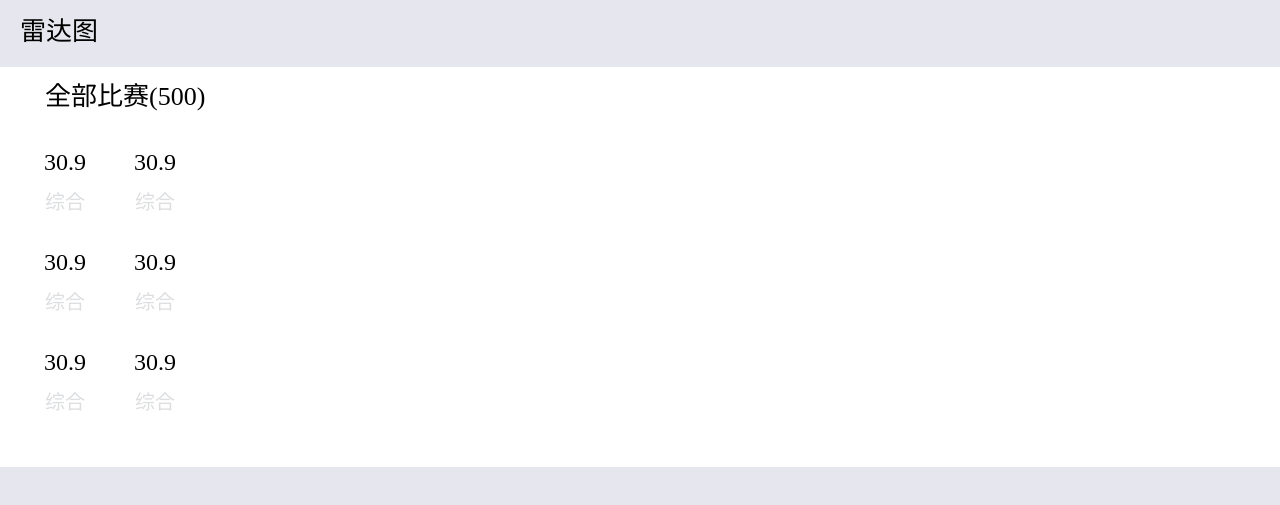
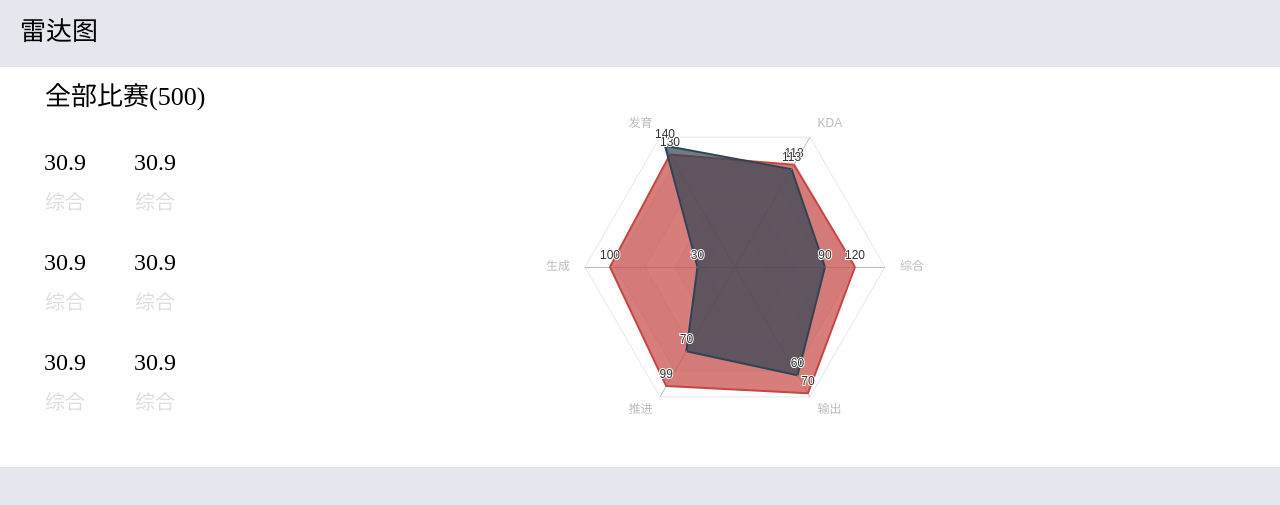
Before and after one commit to muyingjie/littleleague, a plain HTML site: page m_index.html in a window 1280 px wide. Shown: the part 263-768 px from the top of the page. Drawn offline with nearby package versions, Linux system fonts and the light colour scheme.

Commit message:
echarts雷达图

```diff
--- a/m_index.html
+++ b/m_index.html
@@ -2,6 +2,11 @@
 <html lang="en">
 <head>
     <meta charset="UTF-8">
+    <meta http-equiv="X-UA-Compatible" content="IE=edge,chrome=1">
+    <meta name="viewport" content="width=device-width,initial-scale=0.5,minimum-scale=0.5,maximum-scale=0.5,user-scalable=no">
+    <meta name="format-detection" content="telephone=no">
+    <meta name="apple-mobile-web-app-capable" content="yes">
+    <meta http-equiv="pragma" content="no-cache">
     <title>Document</title>
     <style>
         @media only screen and (min-width: 640px){ html{ font-size: 62.5%; }}
@@ -29,15 +34,96 @@
         .radar .left{ padding-left: 2rem;}
         .radar .left .t{ height: 6rem; line-height: 6rem; padding-left: 2.5rem;}
         .radar .left .data-wrap{ width: 18rem;}
-        .radar .left .data-wrap .item{ width: 50%; padding: 1rem 2rem; box-sizing: border-box;}
+        .radar .left .data-wrap .item{ width: 50%; padding: 1rem 2rem; box-sizing: border-box; transition: .5s; position: relative; left: -100%;}
         .radar .left .data-wrap .item .num{ height: 5rem; line-height: 5rem; color: #000000; text-align: center; font-size: 2.4rem;}
         .radar .left .data-wrap .item .txt{ height: 3rem; line-height: 3rem; color: #dddee0; text-align: center; font-size: 2rem;}
+        .radar .chart{ width: calc(100% - 22rem); height: 100%;}
     </style>
     <script src="jquery-2.2.4.js"></script>
     <script src="echarts.js"></script>
     <script>
         $(function(){
+            var myChart = echarts.init($(".chart").get(0));
+            var option = {
+                radar: {
+                    indicator: [
+                        { name: '综合', max: 150 },
+                        { name: 'KDA', max: 150 },
+                        { name: '发育', max: 150 },
+                        { name: '生成', max: 120 },
+                        { name: '推进', max: 108 },
+                        { name: '输出', max: 72 }
+                    ],
+                    startAngle: 0
+                },
+                series: [
+                    {
+                        name: '成绩单',
+                        type: 'radar',
+                        radarIndex: 0,
+                        label: {
+                            normal: {
+                                show: true
+                            }
+                        },
+                        // symbolSize设置为0时label设置就无效了
+                        symbolSize: 1,
+                        data: [
+                            {
+                                value: [120, 118, 130, 100, 99, 70],
+                                lineStyle: {
+                                    normal: {
+                                        color: "#c74642"
+                                    }
+                                },
+                                areaStyle: {
+                                    normal: {
+                                        color: "#c74642"
+                                    }
+                                }
+                            },
+                            {
+                                value: [90, 113, 140, 30, 70, 60],
+                                lineStyle: {
+                                    normal: {
+                                        color: "#2f4554"
+                                    }
+                                },
+                                areaStyle: {
+                                    normal: {
+                                        color: "#2f4554"
+                                    }
+                                }
+                            }
+                        ]
+                    }
+                ]
+            };
+            myChart.setOption(option);
 
+            var $radarDataItem = $(".radar .data-wrap .item");
+            var radarDataItemLen = $radarDataItem.length;
+            var radarDataItemIndex = 0;
+            var timer = setInterval(function() {
+                $radarDataItem.eq(radarDataItemIndex).css({"transform": "translateX(200%)"});
+                radarDataItemIndex++;
+                if (radarDataItemIndex == radarDataItemLen) {
+                    clearInterval(timer);
+                }
+            }, 100);
+
+            function numIncrease(dst, base) {
+                var sdst = dst + "";
+                var aDst = sdst.split(".");
+                // 小数进到个位1位时需要多少步
+                var digitCycle = Math.pow(10, aDst[1].length);
+                // 个位每位增长耗时
+                var speed = 100;
+
+                setInterval(function() {
+                    setInterval(function() {}, speed / digitCycle);
+                }, speed);
+            }
         });
     </script>
 </head>
@@ -52,8 +138,8 @@
         </ul>
     </div>
     <div class="bar">雷达图</div>
-    <div class="radar">
-        <div class="left">
+    <div class="radar clear">
+        <div class="left fl">
             <div class="t">全部比赛(500)</div>
             <div class="data-wrap clear">
                 <div class="item fl">
@@ -82,6 +168,9 @@
                 </div>
             </div>
         </div>
+        <div class="chart fl">
+
+        </div>
     </div>
 </body>
 </html>
```
